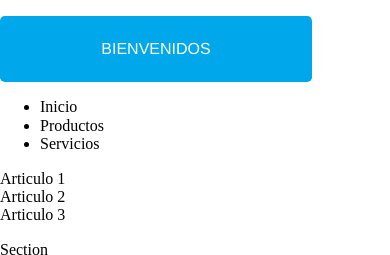
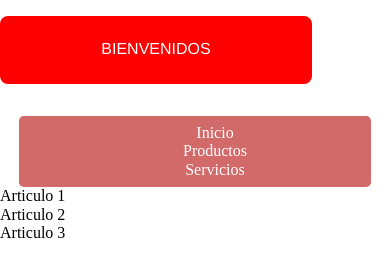
Before and after one commit to javn10/clase-4-, a plain HTML site: page index.html in a window 390 px wide. Shown: the top 255 px of the page. Drawn offline with Linux system fonts and the light colour scheme.

Commit message:
navbar,intro a media query

```diff
--- a/assets/css/style.css
+++ b/assets/css/style.css
@@ -2,12 +2,40 @@ header{
     text-transform: uppercase;
     font-family:'Franklin Gothic Medium', 'Arial Narrow', Arial, sans-serif ;
     text-align: center;
-    background-color: rgb(0, 168, 235);
+    background-color: rgb(255, 0, 0);
     max-width: 80%;
     color: white;
     margin: 0;
     margin-top: 1rem;
-    border-radius: .3rem;
+    border-radius: .5rem;
+    padding-top: .5rem;
+    padding-bottom: .6rem;
+}
+
+nav ul{
+    display: flex;
+    flex-direction: row;
+    list-style: none;
+    justify-content: space-around;
+    background-color: rgb(211, 106, 106);
+    max-width: 80%;
+    margin: 0 auto;
+    margin-top: 2rem;
+    color: white;
     padding-top: .5rem;
     padding-bottom: .5rem;
+    border-radius: .3rem;
 }
+@media (min-width: 300px) and (max-width:700px){
+    nav ul{
+        display: flex;
+        flex-direction: column;
+        justify-content: space-around;
+        align-items: center;
+
+    }
+    hr{
+        display: flex;
+        width: 13rem;
+    }
+}
```
Also changed, not shown: index.html (+1 -1 lines).
